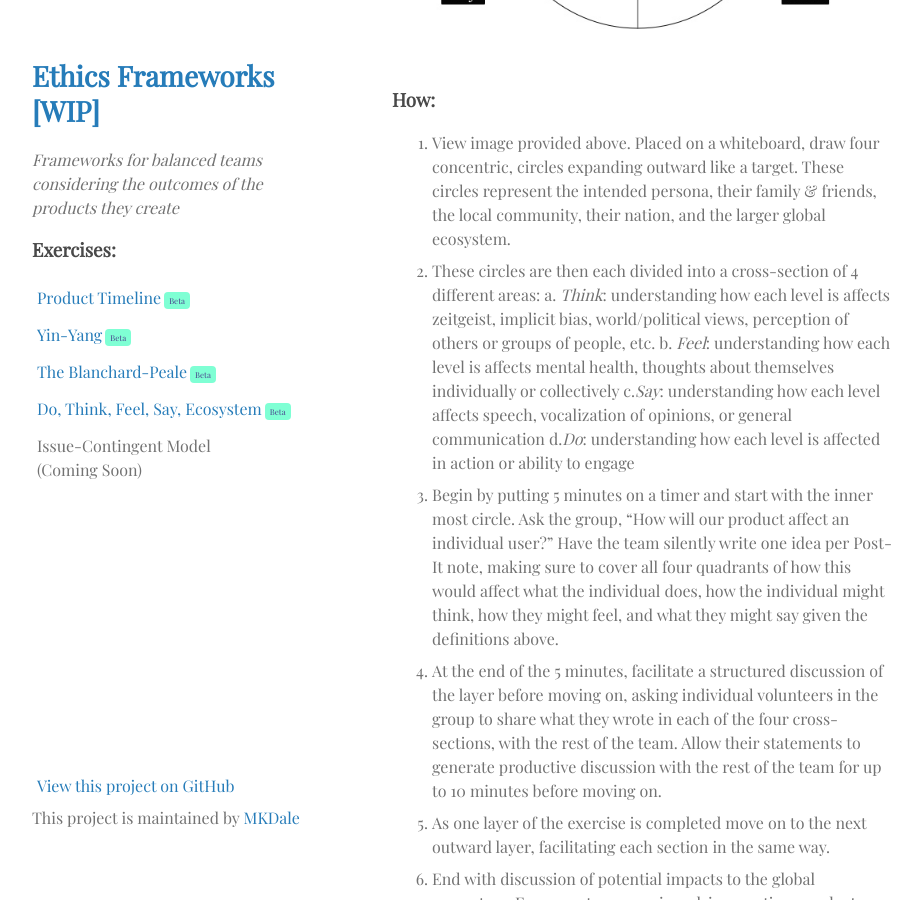
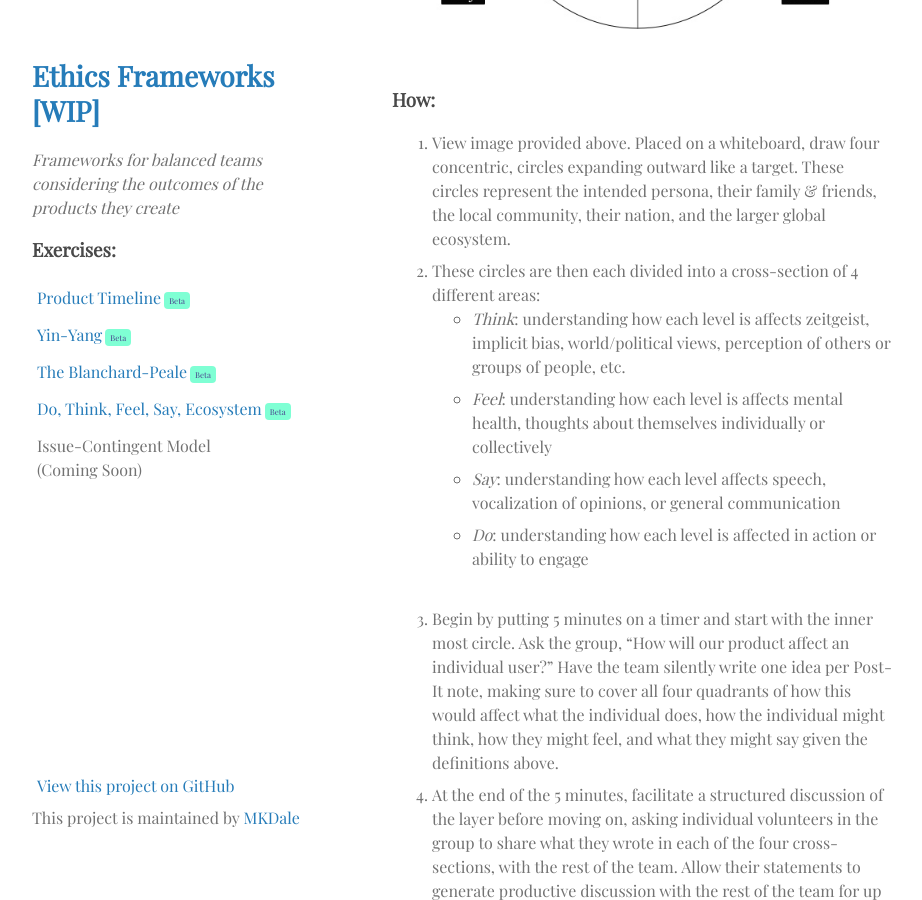
Before and after one commit to MKDale/ethics-frameworks, a Jekyll site: the page built from dtfs-ecosystem.md, in a window 1280 px wide and 900 px high, scrolled down 660 px. Shown: the whole window, without its empty margins (178-1100 px from the left). Built offline with Jekyll 4.4.1, drawn with Linux system fonts in a browser that asks for light colours; our own code applies the rules of GitHub Pages for plain Markdown files.

Commit message:
nested list fix

```diff
--- a/dtfs-ecosystem.md
+++ b/dtfs-ecosystem.md
@@ -18,10 +18,10 @@ Either before or after product has been built and released to users to help a te
 
 1. View image provided above. Placed on a whiteboard, draw four concentric, circles expanding outward like a target. These circles represent the intended persona, their family & friends, the local community, their nation, and the larger global ecosystem.
 2. These circles are then each divided into a cross-section of 4 different areas:
-    a. _Think_: understanding how each level is affects zeitgeist, implicit bias, world/political views, perception of others or groups of people, etc.
-    b. _Feel_: understanding how each level is affects mental health, thoughts about themselves individually or collectively
-    c._Say_: understanding how each level affects speech, vocalization of opinions, or general communication
-    d._Do_: understanding how each level is affected in action or ability to engage
+    * _Think_: understanding how each level is affects zeitgeist, implicit bias, world/political views, perception of others or groups of people, etc.
+    * _Feel_: understanding how each level is affects mental health, thoughts about themselves individually or collectively
+    * _Say_: understanding how each level affects speech, vocalization of opinions, or general communication
+    * _Do_: understanding how each level is affected in action or ability to engage
 3. Begin by putting 5 minutes on a timer and start with the inner most circle. Ask the group, "How will our product affect an individual user?" Have the team silently write one idea per Post-It note, making sure to cover all four quadrants of how this would affect what the individual does, how the individual might think, how they might feel, and what they might say given the definitions above.
 4. At the end of the 5 minutes, facilitate a structured discussion of the layer before moving on, asking individual volunteers in the group to share what they wrote in each of the four cross-sections, with the rest of the team. Allow their statements to generate productive discussion with the rest of the team for up to 10 minutes before moving on.
 5. As one layer of the exercise is completed move on to the next outward layer, facilitating each section in the same way.
```
